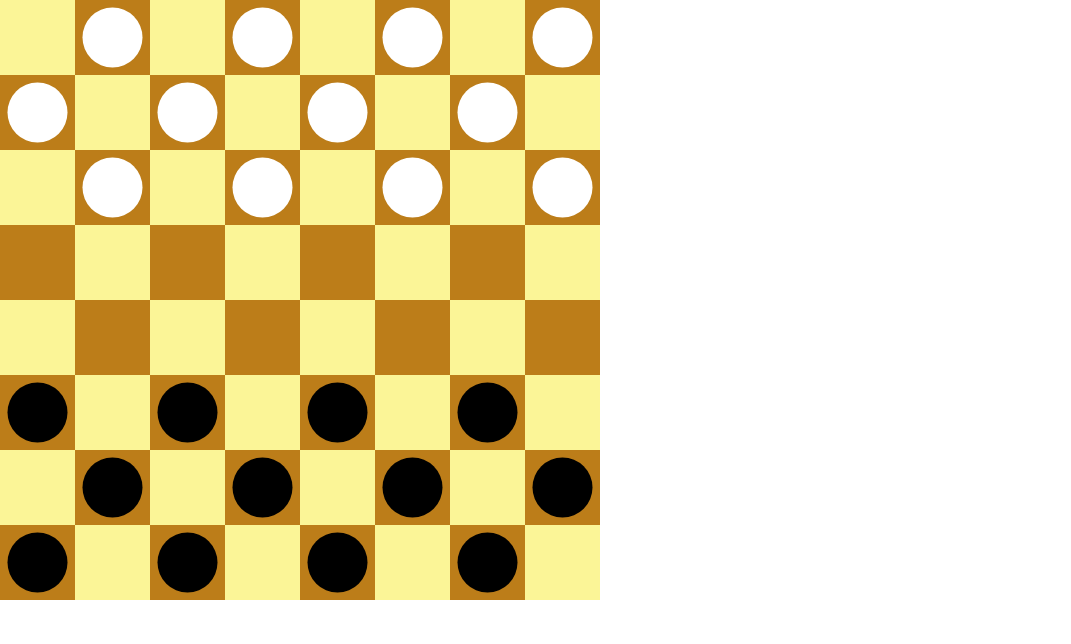
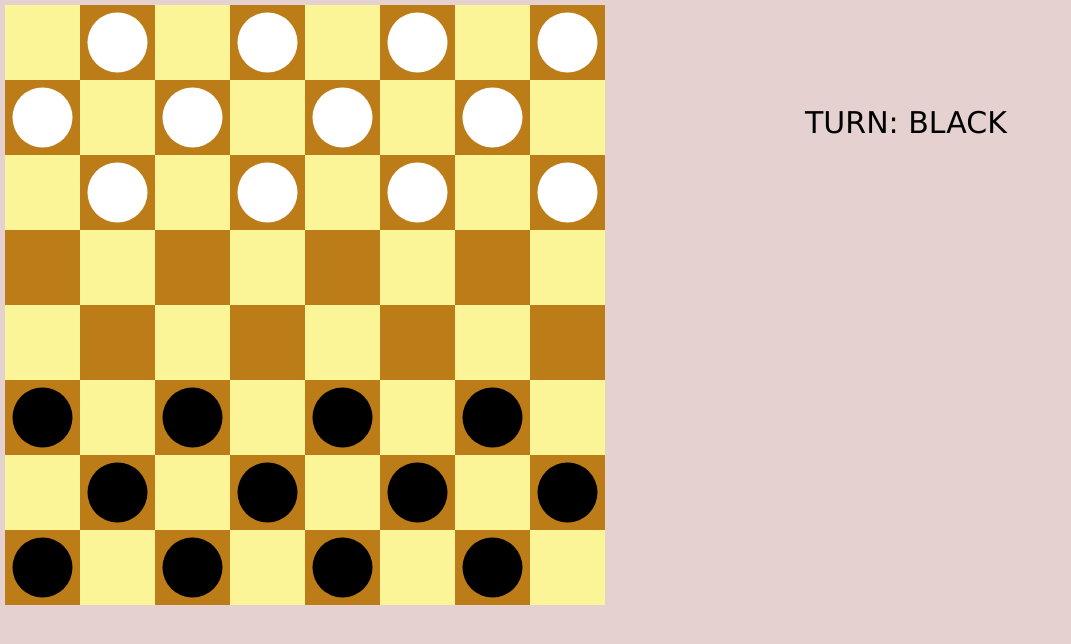
Before and after one commit to danielhoshi/Draughts, a plain HTML site: page index.html in a window 1280 px wide. Shown: the whole page, without its empty margins (0-1071 px from the left). Drawn offline with Linux system fonts and the light colour scheme.

Commit message:
Comments in the code and message of current player turn

```diff
--- a/index.html
+++ b/index.html
@@ -3,13 +3,17 @@
 <html>
 <head>
 	<meta charset="UTF-8">
-	<title>Jogo de Damas</title>
+	<title>Draughts</title>
 	<link rel="stylesheet" type="text/css" href="style.css">
 </head>
 <body>
 	<div id='canvas-wrap'>
 		<canvas></canvas>
-		<div id='board'></div>
+		<div id = 'board'></div>
+		<div id = 'msgs'>
+			TURN:
+			<span id='turn'></span>
+		</div>
 	</div>
 	<script src="board.js" type="text/javascript"></script>
 	<script src="main.js" type="text/javascript"></script>
--- a/main.js
+++ b/main.js
@@ -31,14 +31,20 @@ initCanvas = function() {
 }
 
 initBoard = function() {
+	//GET A REFERENCE OF A NEW BOARD
 	board = new Board();
 	renderPieces();
 }
 
 initPlayer = function() {
+	//GET A REFERENCE OF THE PLAYER MANAGER
 	player = new PlayerManager();
+	document.getElementById('turn').textContent = 'BLACK';
 }
 
+//RENDER THE PIECES
+//KING: YELLOW CIRCLE INSIDE THE BLACK/WHITE CIRCLE
+//SELECTED PIECE: GREEN BORDER
 renderPieces = function() {
 	for (i = 0; i < 8; i++) {
 		for (j = 0; j < 8; j++) {
@@ -116,12 +122,20 @@ renderPieces = function() {
 handleClick = function(row, col) {
 	var cell = board.matrix[row][col];
 	if (board.hasSelected()) {
+		//IF A PIECE IS SELECTED AND IT IS CLICKED AGAIN, DESELECT THE PIECE
 		if (cell == player.currentPlayer + 2 || cell == player.currentPlayer + 6) {
+			//IF IT IS A PIECE THAT HAS JUST JUMPED AND CAN JUMP AGAIN, IT DOES NOT DESELECT THE PIECE
 			if (!board.jumpAgain) {
 				board.deselectCell(row, col);
 			}
 		} else if (board.makeMove(row, col, player.currentPlayer)) {
 			player.changePlayer();
+
+			//CHANGE THE 'TURN' TEXT
+			if (player.currentPlayer == Piece.BLACK)
+				document.getElementById('turn').textContent = 'BLACK';
+			else
+				document.getElementById('turn').textContent = 'WHITE';
 		}
 	} else if (cell == player.currentPlayer || cell == player.currentPlayer + 4) {
 		board.selectCell(row, col);
@@ -130,6 +144,8 @@ handleClick = function(row, col) {
 	renderPieces();
 }
 
+//CREATE AN EVENT LISTENER FOR THE BOARD
+//GET THE POSITION/CELL CLICKED
 document.getElementById('board').addEventListener('click', function(event) {
 	var posX = event.clientX;
 	var posY = event.clientY;
--- a/style.css
+++ b/style.css
@@ -1,5 +1,6 @@
 body{
-	margin:0;
+	margin:5px;
+	background-color: #E6D1D1;
 }
 
 #board {
@@ -13,3 +14,11 @@ body{
 #canvas-wrap {
 	position: relative;
 }
+
+#msgs {
+	position: absolute;
+	left: 800px;
+	top: 100px;
+	font-family: verdana;
+	font-size: 30px;
+}
```
Also changed, not shown: board.js (+18 -0 lines).
